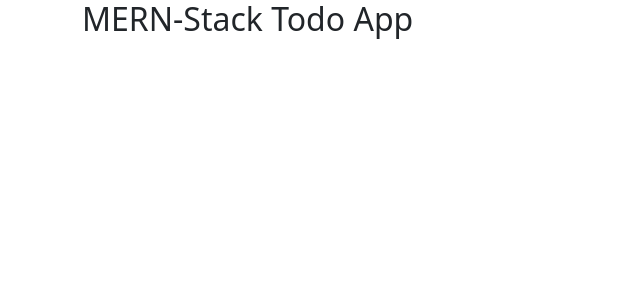
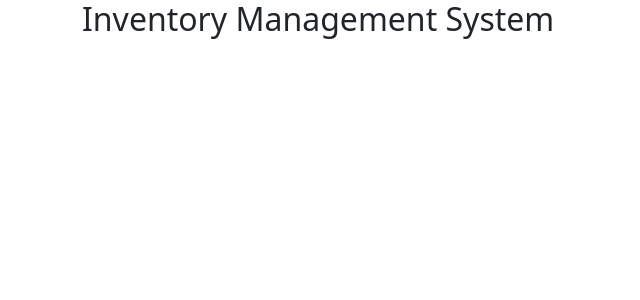
Before and after one commit to tapasrastogi2411/Shopify-Backend-Challenge-Summer-2022, a React (Create React App) app in the folder frontend/: page / in a window 1280 px wide. Shown: the top 300 px of the page, without its empty margins (0-640 px from the left). Built offline with nearby package versions, Linux system fonts and the light colour scheme.

Commit message:
Changed name of the React app and project

```diff
--- a/frontend/src/App.js
+++ b/frontend/src/App.js
@@ -6,7 +6,7 @@ class App extends Component {
     return (
 
         <div className="container">
-          <h2>MERN-Stack Todo App</h2>
+          <h2>Inventory Management System</h2>
         </div>
 
     );
```
